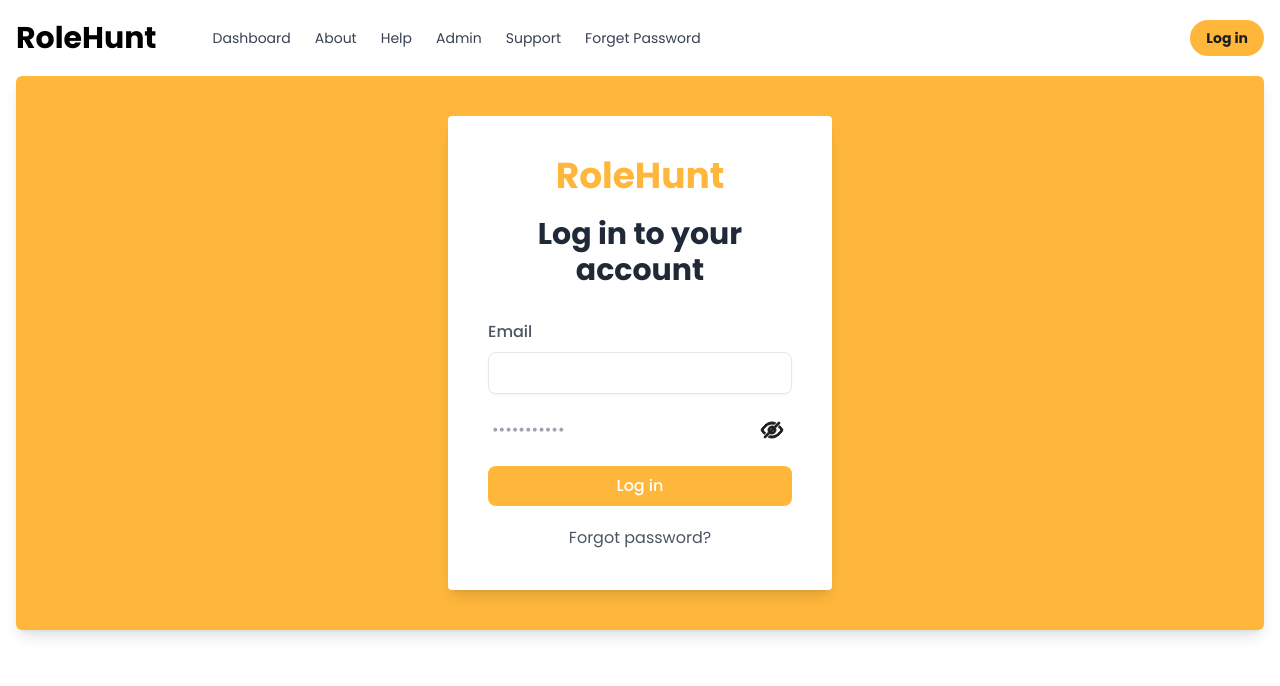
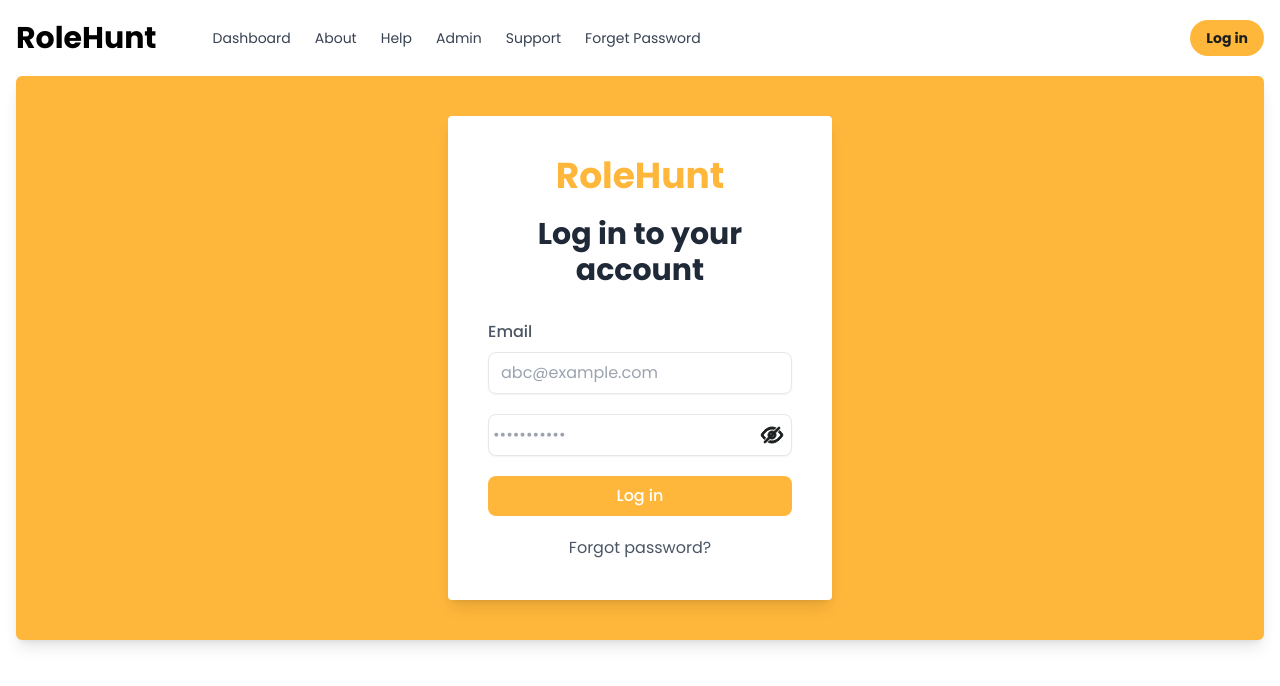
Before and after one commit to imabhinavdev/rolehunt, a Next.js app: page /login in a window 1280 px wide. Shown: the top 686 px of the page. Built offline with nearby package versions, Linux system fonts and the light colour scheme.

Commit message:
CHANGE: Changed the login page

```diff
--- a/src/app/(front)/login/page.js
+++ b/src/app/(front)/login/page.js
@@ -28,11 +28,12 @@ const Login = () => {
             <label className="font-medium">Email</label>
             <input
               type="email"
+              placeholder="abc@example.com"
               required
               className="w-full mt-2 px-3 py-2 text-gray-500 bg-transparent outline-none border focus:border-yellow shadow-sm rounded-lg"
             />
           </div>
-          <div className="relative bg bg-white rounded">
+          <div className="relative rounded">
             <input
               type={showPassword ? "text" : "password"}
               name="password"
@@ -41,7 +42,7 @@ const Login = () => {
               placeholder="•••••••••••"
               value={password}
               onChange={(e) => setPassword(e.target.value)}
-              className="p-1 z-0 font-pop rounded focus:outline-none focus:border-primary w-full focus:ring focus:ring-primary"
+              className="p-1 z-0 font-pop rounded-lg outline-none border py-2  shadow-sm focus:border-primary w-full focus:ring focus:ring-primary"
             />
             <span
               onClick={togglePasswordVisibility}
```
